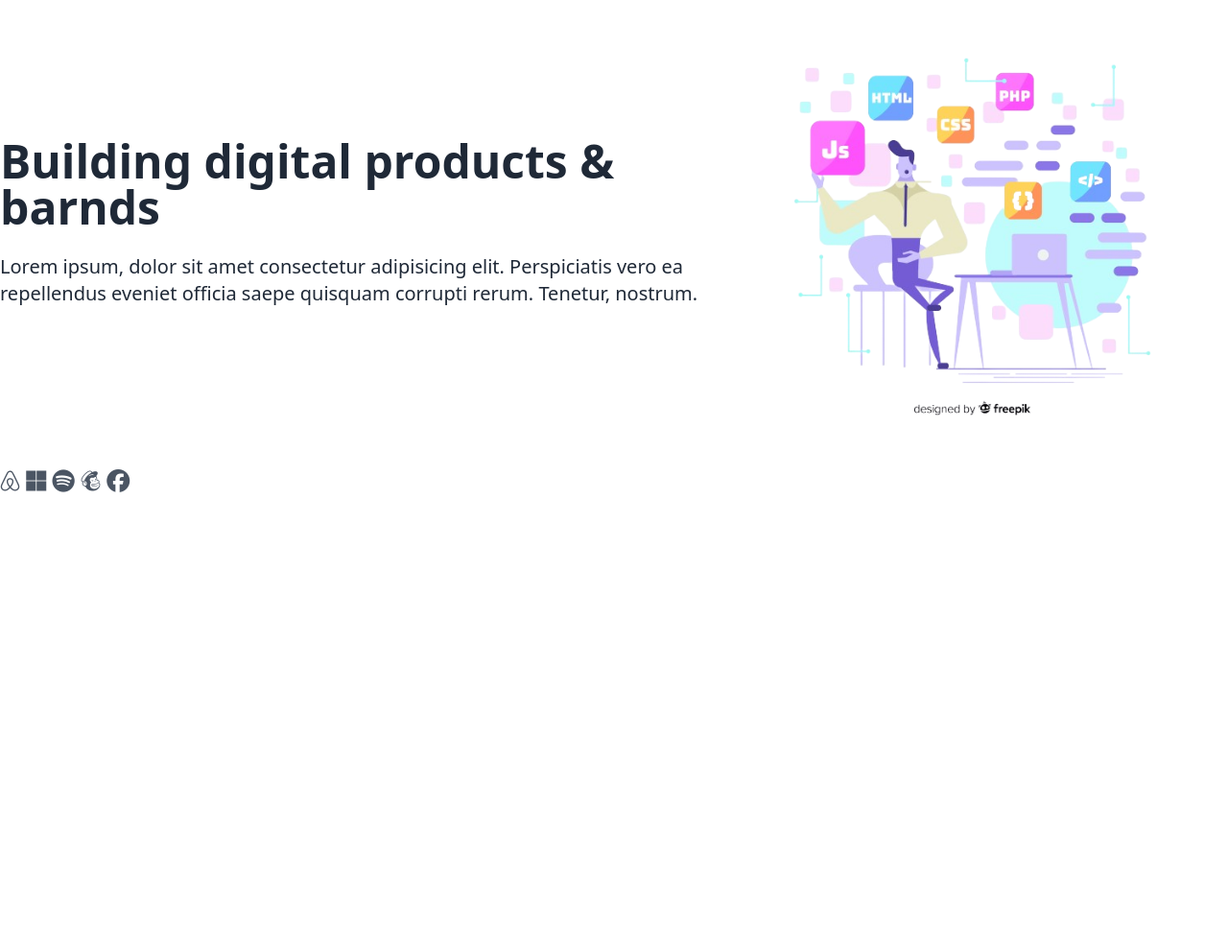
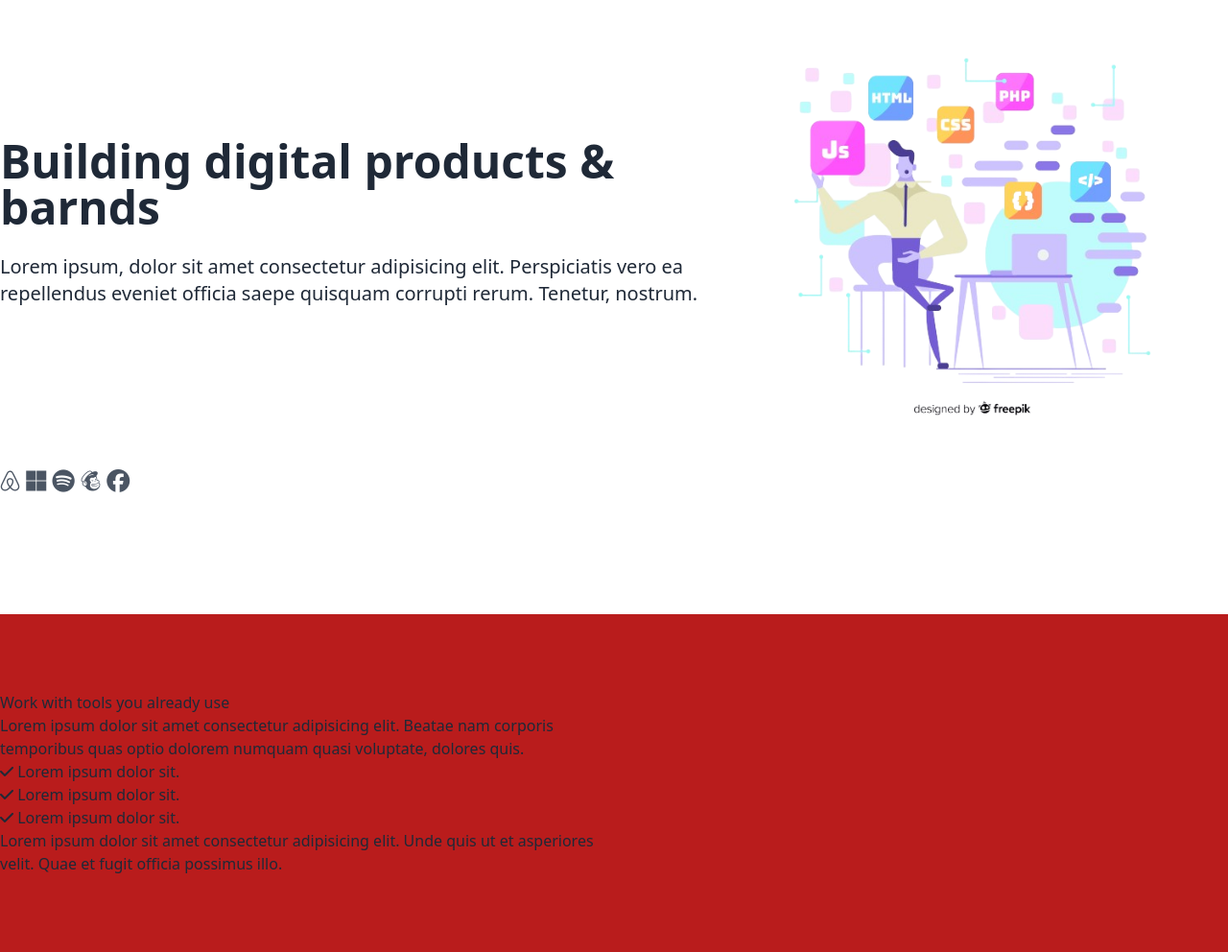
Before and after one commit to Mmy2000/tailwind-css, a website: page src/index.html in a window 1280 px wide. Shown: the part 160-1152 px from the top of the page at 96% size. Before the commit the page ends 800 px from the top, so only its background shows below. Drawn offline with Linux system fonts and the light colour scheme.

Commit message:
starting with company section

```diff
--- a/src/index.html
+++ b/src/index.html
@@ -72,6 +72,32 @@
             </div>
         </div>
     </header>
+    <section class="bg-red-700 py-20">
+        <div class="max-w-screen-xl mx-auto">
+            <div class="container max-w-screen-xl mx-auto grid grid-cols-12">
+                <div class="col-span-6">
+                    <h2>Work with tools you already use</h2>
+                    <p>Lorem ipsum dolor sit amet consectetur adipisicing elit. Beatae nam corporis temporibus quas optio dolorem numquam quasi voluptate, dolores quis.</p>
+                    <ul>
+                        <li>
+                            <i class="fa-solid fa-check"></i>
+                            <span>Lorem ipsum dolor sit.</span>
+                        </li>
+                        <li>
+                            <i class="fa-solid fa-check"></i>
+                            <span>Lorem ipsum dolor sit.</span>
+                        </li>
+                        <li>
+                            <i class="fa-solid fa-check"></i>
+                            <span>Lorem ipsum dolor sit.</span>
+                        </li>
+                    </ul>
+                    <p>Lorem ipsum dolor sit amet consectetur adipisicing elit. Unde quis ut et asperiores velit. Quae et fugit officia possimus illo.</p>
+                </div>
+                <div class="col-span-5 "></div>
+            </div>
+        </div>
+    </section>
     <script src="js/main.js"></script>
 
 </body>
```
Also changed, not shown: dist/css/output.css.
